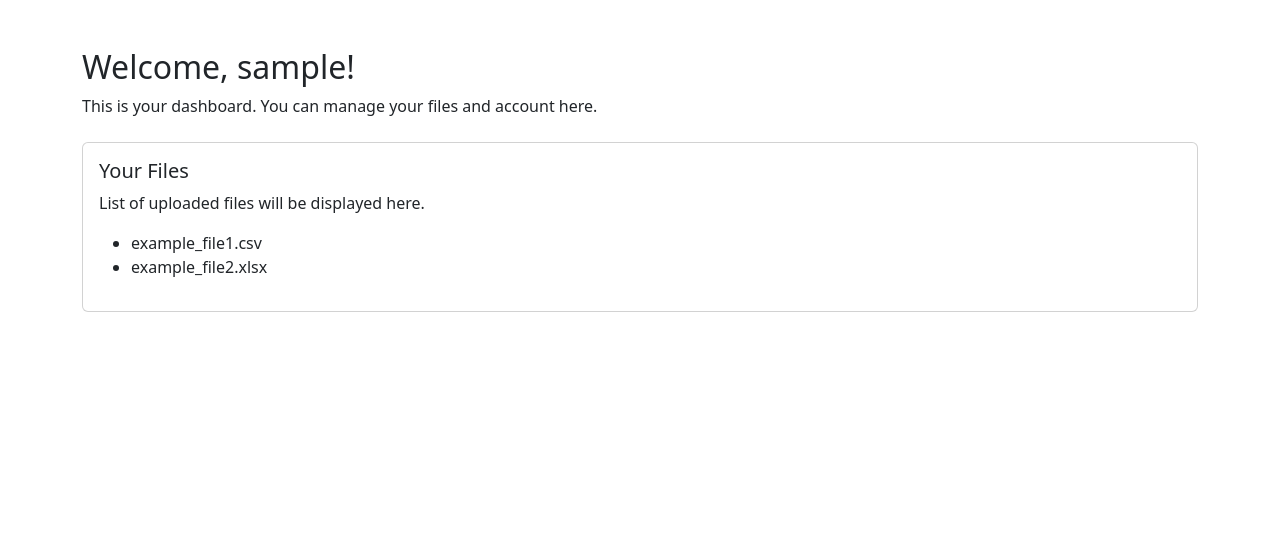
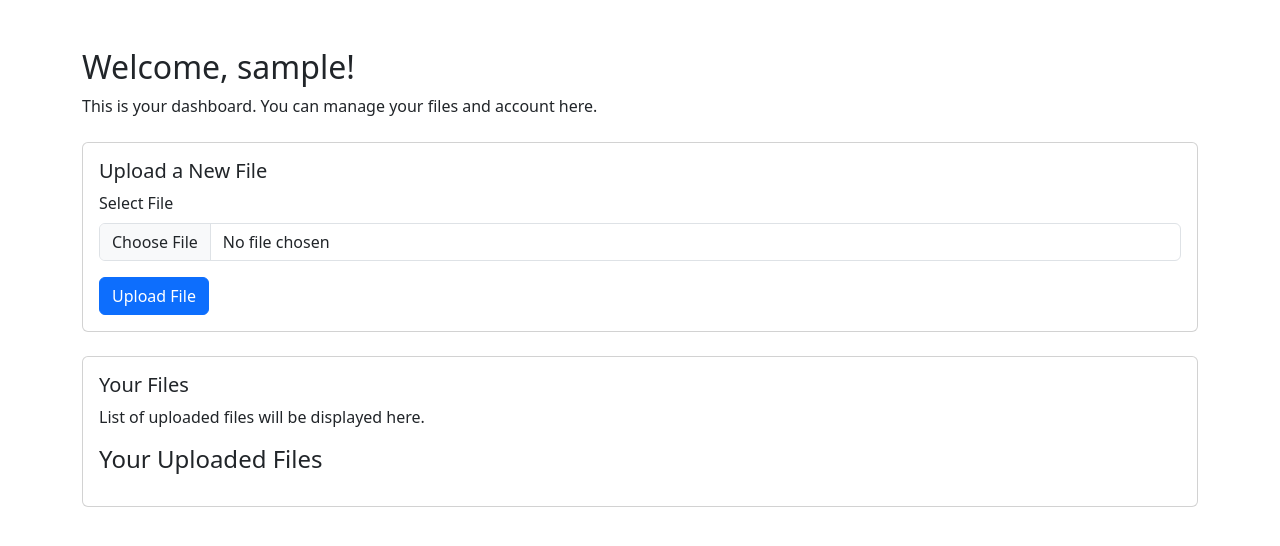
Before and after one commit to akhil-perla/SDIRA_project, a Flask app: page /dashboard/ in a window 1280 px wide. Shown: the part 56-602 px from the top of the page. Run offline with Flask 3, Linux system fonts and the light colour scheme; the visitor is signed in with stand-in values (Sample User, id 1); data that the repository does not hold is empty.

Commit message:
Dashbaord functioning complete

```diff
--- a/app.py
+++ b/app.py
@@ -1,7 +1,13 @@
-from flask import Flask, render_template, redirect, url_for
+from werkzeug.security import check_password_hash
+from flask import flash
 from routes.file_upload import file_upload
 from routes.dashboard import dashboard_bp  # Import dashboard blueprint
-from routes.auth import auth_blueprint # Assuming 'auth' is in a module called auth
+from routes.auth import auth_blueprint  # Assuming 'auth' is in a module called auth
+import os
+import json
+from flask import Flask, render_template, request, redirect, url_for, session, send_from_directory
+from werkzeug.utils import secure_filename
+from datetime import datetime
 
 # Initialize Flask App
 app = Flask(__name__)
@@ -11,6 +17,76 @@ app.secret_key = "your_secret_key"  # Set a secure key for sessions
 app.register_blueprint(file_upload)
 app.register_blueprint(auth_blueprint, url_prefix='/auth')
 app.register_blueprint(dashboard_bp, url_prefix='/dashboard')
+
+# Configure the file upload settings
+UPLOAD_FOLDER = 'uploads'
+ALLOWED_EXTENSIONS = {'txt', 'pdf', 'csv', 'xlsx'}
+app.config['UPLOAD_FOLDER'] = UPLOAD_FOLDER
+
+# Make sure the directory exists
+os.makedirs(UPLOAD_FOLDER, exist_ok=True)
+
+# Utility function to check allowed file types
+def allowed_file(filename):
+    return '.' in filename and filename.rsplit('.', 1)[1].lower() in ALLOWED_EXTENSIONS
+
+# Route for the dashboard
+@app.route('/dashboard', methods=['GET', 'POST'])
+def dashboard():
+    if 'user' not in session:
+        return redirect(url_for('auth.login'))  # Redirect to login if not authenticated
+
+    # Get files of the current user
+    user_files = get_user_files(session['user'])
+
+    if request.method == 'POST':
+        # Handle file upload
+        if 'file' not in request.files:
+            flash('No file part', 'error')
+            return redirect(request.url)
+        file = request.files['file']
+        if file and allowed_file(file.filename):
+            filename = secure_filename(file.filename)
+            filepath = os.path.join(app.config['UPLOAD_FOLDER'], filename)
+            file.save(filepath)
+
+            # Get file metadata
+            file_size = os.path.getsize(filepath)  # Get file size
+            file_type = filename.rsplit('.', 1)[1].lower()  # Get file extension
+            upload_time = datetime.now().strftime("%Y-%m-%d %H:%M:%S")  # Get current timestamp
+
+            # Save file metadata
+            save_file_info(session['user'], filename, file_size, file_type, upload_time)
+            flash('File uploaded successfully!', 'success')
+            return redirect(url_for('dashboard'))
+
+    return render_template('dashboard.html', user=session['user'], files=user_files)
+
+# Function to get the list of files for a specific user
+def get_user_files(user):
+    try:
+        # Read the user-specific files JSON file
+        with open(f'{user}_files.json', 'r') as f:
+            return json.load(f)
+    except FileNotFoundError:
+        return []  # Return empty list if no files exist for the user
+
+# Function to save file info (this can be a database call)
+def save_file_info(user, filename, file_size, file_type, upload_time):
+    user_files = get_user_files(user)
+    user_files.append({
+        "filename": filename,
+        "size": file_size,
+        "type": file_type,
+        "upload_time": upload_time
+    })
+    with open(f'{user}_files.json', 'w') as f:
+        json.dump(user_files, f, indent=4)
+
+# Route for downloading files
+@app.route('/uploads/<filename>')
+def download_file(filename):
+    return send_from_directory(app.config['UPLOAD_FOLDER'], filename)
 
 @app.route("/")
 def index():
@@ -37,15 +113,5 @@ def login():
 
     return render_template('login.html')  # If GET method or invalid login, render login form
 
-@app.route('/dashboard')
-def dashboard():
-    if 'user' not in session:  # Check if 'user' is in session
-        flash('You must be logged in to view the dashboard.', 'error')  # Show a flash message
-        return redirect('/login')  # Redirect to login if not logged in
-
-    username = session['user']  # Retrieve the logged-in user's username from session
-    return render_template('dashboard.html', username=username)  # Pass the username to the template
-
-
 if __name__ == "__main__":
     app.run(debug=True)
--- a/routes/dashboard.py
+++ b/routes/dashboard.py
@@ -1,80 +1,28 @@
-from flask import Blueprint, render_template, session, redirect, url_for, flash, request
-import requests  # To make HTTP requests to the /issuer/files endpoint
-from routes.file_upload import custodian_bp
-
+import json
+import os
+from flask import Blueprint, render_template, session, redirect, url_for, flash
 
 dashboard_bp = Blueprint('dashboard', __name__)
+
+FILES_JSON_PATH = "data/files.json"  # Update the path if necessary
 
 @dashboard_bp.route('/')
 def dashboard():
     if 'user' not in session:
-        if not session.get('_redirected'):  # Prevent multiple flash messages
-            flash('You need to log in first.', 'danger')
-            session['_redirected'] = True  # Set a flag so it doesn’t repeat
+        flash('You must be logged in to view the dashboard.', 'danger')
         return redirect(url_for('auth.login'))
 
-    session.pop('_redirected', None)  # Reset the flag after login
+    username = session['user']
 
-    # Make a request to the /issuer/files endpoint to get the files for the logged-in user
-    issuer = session.get('user')  # Assuming the user's username is stored in the session
+    # Load the uploaded files from JSON
+    files = []
+    if os.path.exists(FILES_JSON_PATH):
+        with open(FILES_JSON_PATH, "r") as file:
+            try:
+                all_files = json.load(file)
+                # Filter files uploaded by the logged-in user
+                files = [f for f in all_files if f.get("issuer") == username]
+            except json.JSONDecodeError:
+                files = []  # In case of JSON format issues
 
-    # Corrected URL to include the scheme and domain
-    url = f'http://127.0.0.1:5000/issuer/files?issuer={issuer}'
-
-    # Make the HTTP GET request
-    response = requests.get(url)
-
-    # Check if the response is valid and contains the expected data
-    if response.status_code == 200:
-        files_data = response.json().get('files', [])
-        if not isinstance(files_data, list):
-            files_data = []  # Ensure it's always a list
-    else:
-        flash('Failed to load your uploaded files.', 'danger')
-        files_data = []
-
-    # Ensure the user is not None and is a valid string
-    user = session.get('user')
-    if not user:
-        flash('Invalid user session.', 'danger')
-        return redirect(url_for('auth.login'))
-
-    # Filter files for the logged-in issuer
-    user_files = [file for file in files_data if file.get('issuer') == user]
-
-    return render_template('dashboard.html', user=user, files=user_files)
-
-@custodian_bp.route('/download/<int:file_id>', methods=['GET'])
-def download_file(file_id):
-    if 'user_id' not in session or session.get('role') != 'custodian':
-        return "Unauthorized", 403
-
-    custodian_id = session['user_id']
-
-    # Fetch file and ensure it belongs to the logged-in custodian
-    file = File.query.filter_by(id=file_id, custodian_id=custodian_id).first()
-
-    if not file:
-        return "File not found or unauthorized access", 404
-
-    return send_file(file.filepath, as_attachment=True)
-
-@custodian_bp.route('/add_issuer', methods=['POST'])
-def add_issuer():
-    if 'user_id' not in session or session.get('role') != 'custodian':
-        return "Unauthorized", 403
-
-    custodian_id = session['user_id']
-    issuer_id = request.form.get('issuer_id')
-
-    # Check if the issuer exists
-    issuer = User.query.filter_by(id=issuer_id, role='issuer').first()
-    if not issuer:
-        return "Invalid issuer", 400
-
-    # Add the association
-    new_link = CustodianIssuers(custodian_id=custodian_id, issuer_id=issuer.id)
-    db.session.add(new_link)
-    db.session.commit()
-
-    return redirect(url_for('custodian.custodian_dashboard'))
+    return render_template('dashboard.html', username=username, files=files)
--- a/templates/dashboard.html
+++ b/templates/dashboard.html
@@ -6,9 +6,7 @@
     <title>Dashboard</title>
     <link rel="stylesheet" href="https://cdn.jsdelivr.net/npm/bootstrap@5.3.0/dist/css/bootstrap.min.css">
 </head>
-
 <body>
-<!-- Navbar -->
 <nav class="navbar navbar-dark bg-dark">
     <div class="container-fluid">
         <a class="navbar-brand" href="#">Dashboard</a>
@@ -16,39 +14,47 @@
     </div>
 </nav>
 
-<!-- Flash Messages -->
-{% with messages = get_flashed_messages(with_categories=true) %}
-{% if messages %}
-<div class="container mt-3">
-    <div class="alert alert-{{ messages[0][0] }}">
-        {{ messages[0][1] }}
-    </div>
-</div>
-{% endif %}
-{% endwith %}
-
-<!-- Main Content -->
 <div class="container mt-5">
-    <!-- Display User's Name -->
     <h2>Welcome, {{ session['user'] }}!</h2>
     <p>This is your dashboard. You can manage your files and account here.</p>
+
+    <!-- File Upload Section -->
+    <div class="card mt-4">
+        <div class="card-body">
+            <h5 class="card-title">Upload a New File</h5>
+            <form action="{{ url_for('dashboard') }}" method="POST" enctype="multipart/form-data">
+            <div class="mb-3">
+                    <label for="file" class="form-label">Select File</label>
+                    <input type="file" class="form-control" id="file" name="file" required>
+                </div>
+                <button type="submit" class="btn btn-primary">Upload File</button>
+            </form>
+        </div>
+    </div>
 
     <!-- Files Section -->
     <div class="card mt-4">
         <div class="card-body">
             <h5 class="card-title">Your Files</h5>
             <p class="card-text">List of uploaded files will be displayed here.</p>
-            <!-- Example of showing uploaded files (you will need to update this part with dynamic data) -->
+
+            <!-- Display Uploaded Files -->
+            <h4>Your Uploaded Files</h4>
             <ul>
-                <!-- Example for displaying files, this needs to be dynamically updated with real data -->
-                <li>example_file1.csv</li>
-                <li>example_file2.xlsx</li>
+                {% for file in files %}
+                <li>
+                    {{ file['filename'] }} -
+                    Type: {{ file['type'] }} -
+                    Size: {{ file['size'] }} bytes -
+                    Uploaded on: {{ file['upload_time'] }} -
+                    <a href="{{ url_for('download_file', filename=file['filename']) }}" class="btn btn-success btn-sm">Download</a>
+                </li>
+                {% endfor %}
             </ul>
         </div>
     </div>
 </div>
 
-<!-- Bootstrap JS (Optional, if you need to add interactive elements like dropdowns or modals) -->
 <script src="https://cdn.jsdelivr.net/npm/bootstrap@5.3.0/dist/js/bootstrap.bundle.min.js"></script>
 </body>
 </html>
```
Also changed, not shown: tester_files.json (added, +8 -0 lines), 1 other file.
